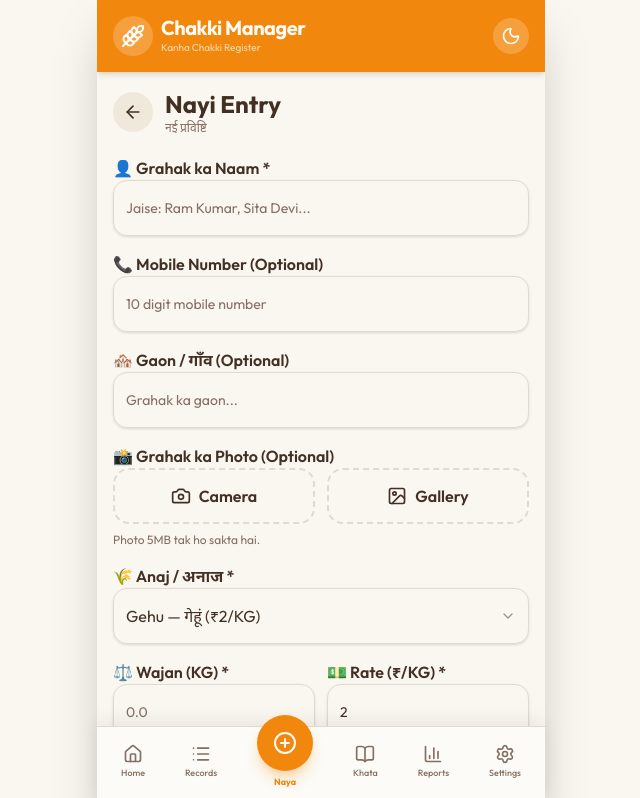
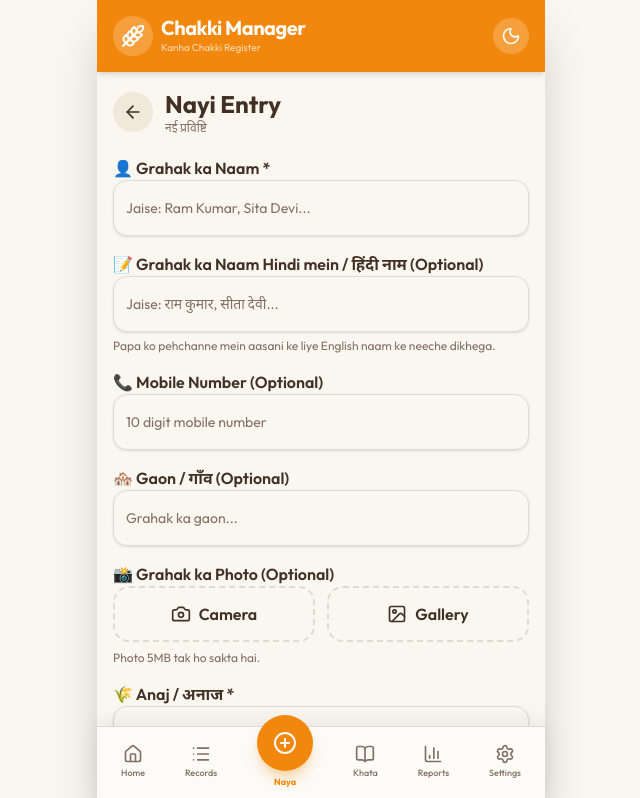
Before and after one commit to chakkimanegar-sudo/Chakki_manager_app, a React (Vite) app in the folder artifacts/chakki-app/: page /add in a window 1280 px wide. Shown: the top 798 px of the page, without its empty margins (319-959 px from the left). Built offline with nearby package versions, Linux system fonts and the light colour scheme.

Commit message:
Let users save a Hindi customer name with each entry

```diff
--- a/artifacts/chakki-app/src/pages/add-record.tsx
+++ b/artifacts/chakki-app/src/pages/add-record.tsx
@@ -56,6 +56,7 @@ export default function AddRecord() {
   const isEdit = !!id;
 
   const [customerName, setCustomerName] = useState("");
+  const [customerNameHindi, setCustomerNameHindi] = useState("");
   const [mobile, setMobile] = useState("");
   const [village, setVillage] = useState("");
   const [anaj, setAnaj] = useState("Gehu");
@@ -154,6 +155,7 @@ export default function AddRecord() {
 
       if (record) {
         setCustomerName(record.customerName);
+        setCustomerNameHindi(record.customerNameHindi || "");
         setMobile(record.mobile || "");
         setVillage(record.village || "");
         setAnaj(record.anaj);
@@ -273,6 +275,7 @@ export default function AddRecord() {
 
     const payload = {
       customerName: customerName.trim(),
+      customerNameHindi: customerNameHindi.trim(),
       mobile: mobileDigits,
       village: village.trim(),
       anaj,
@@ -443,6 +446,23 @@ export default function AddRecord() {
             className="h-14 text-base"
             required
           />
+        </div>
+
+        {/* Hindi customer name */}
+        <div className="space-y-1.5">
+          <Label htmlFor="customerNameHindi" className="text-base font-semibold">
+            📝 Grahak ka Naam Hindi mein / हिंदी नाम (Optional)
+          </Label>
+          <Input
+            id="customerNameHindi"
+            placeholder="Jaise: राम कुमार, सीता देवी..."
+            value={customerNameHindi}
+            onChange={(e) => setCustomerNameHindi(e.target.value)}
+            className="h-14 text-base"
+          />
+          <p className="text-xs text-muted-foreground">
+            Papa ko pehchanne mein aasani ke liye English naam ke neeche dikhega.
+          </p>
         </div>
 
         {/* Mobile */}
```
